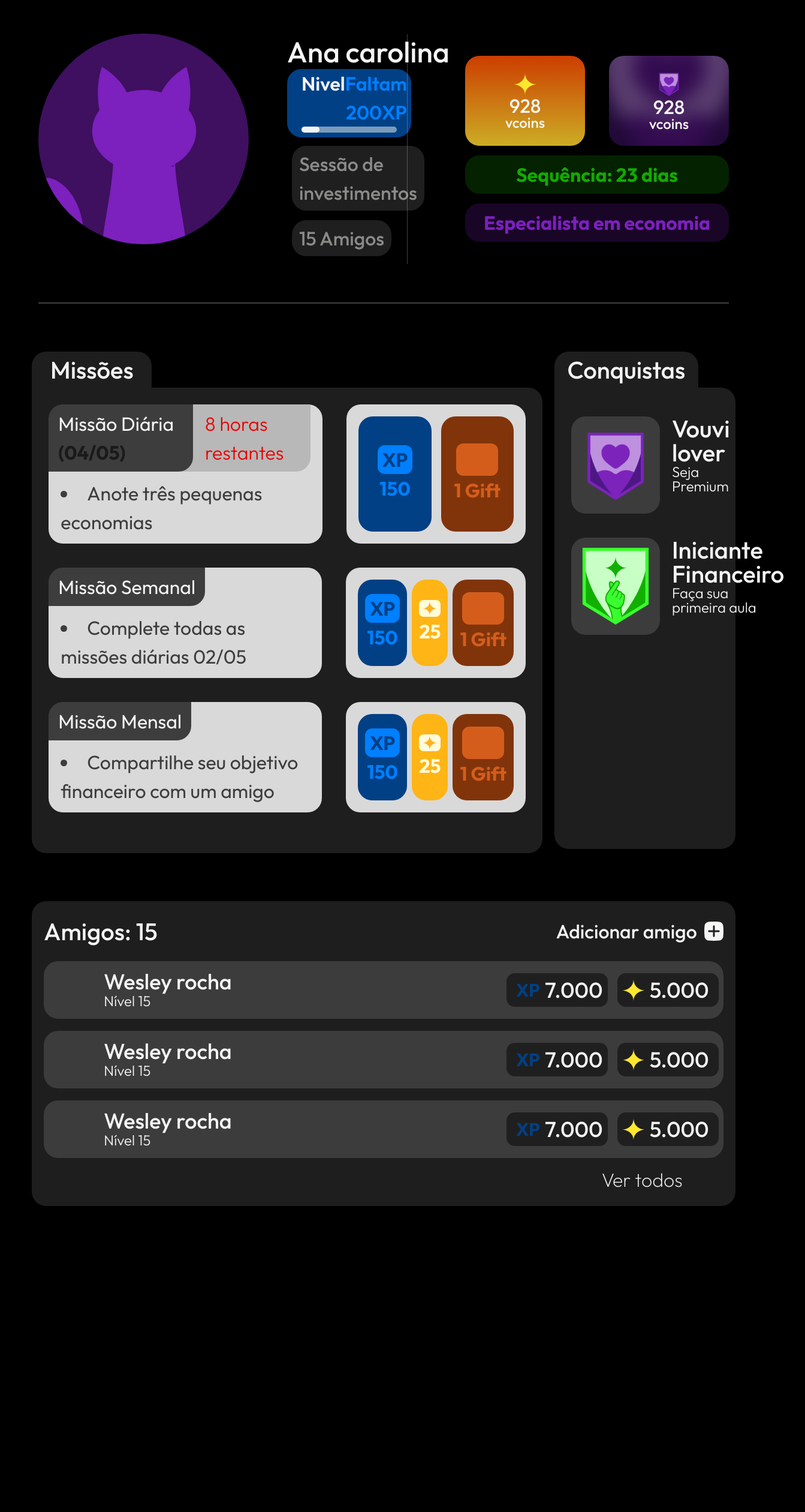
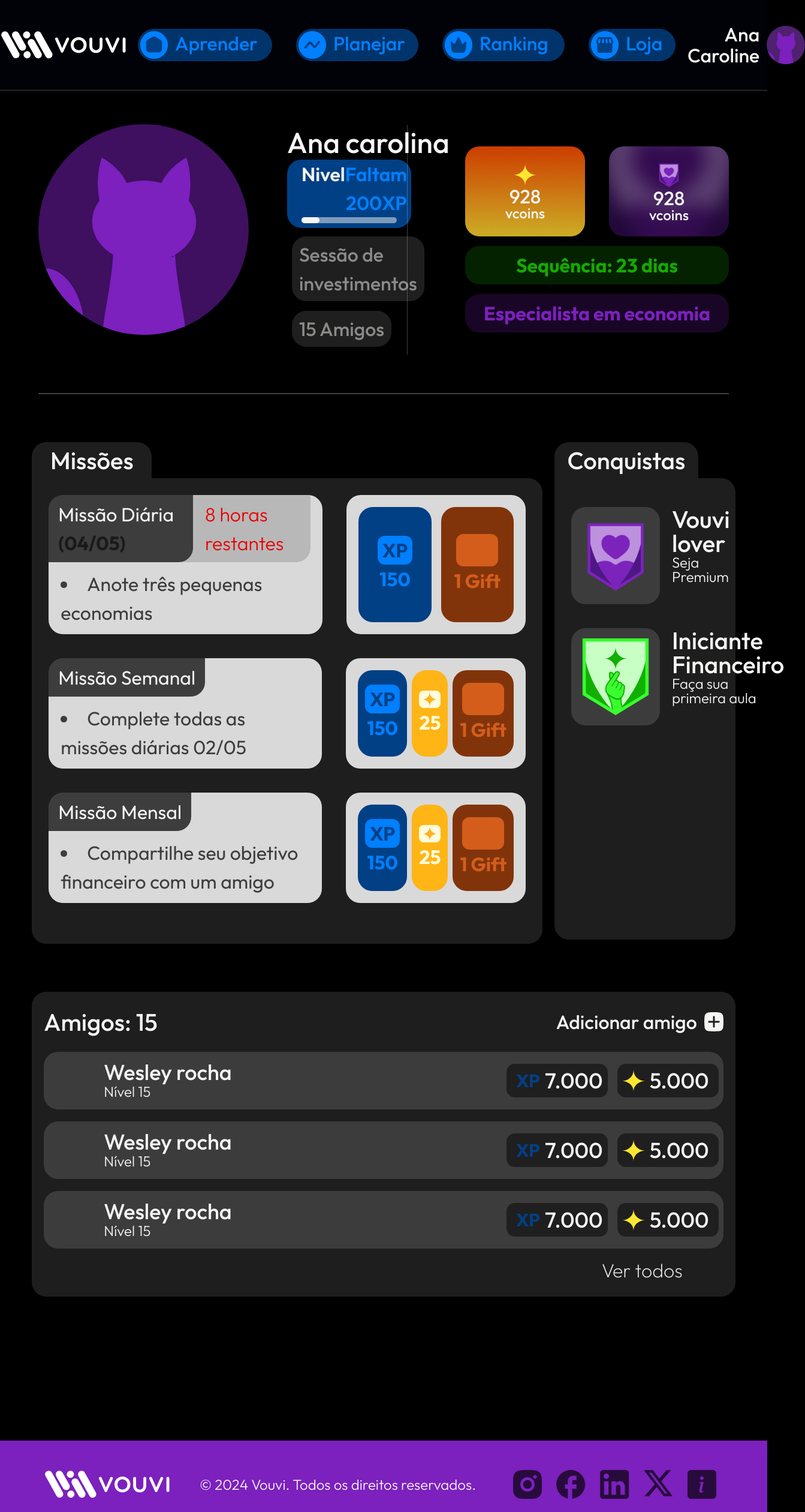
Before and after one commit to yanrafael/vouvi-frontend-client, a React (Vite) app: page /profile in a window 1280 px wide. Shown: the top 2520 px of the page at 60% size, 1343 px wide, since content can reach past the window. Before the commit the page ends 2010 px from the top, so only its background shows below. Built offline with nearby package versions, Linux system fonts and the light colour scheme; some icons are missing.

Commit message:
avatar-routes

```diff
--- a/src/App.jsx
+++ b/src/App.jsx
@@ -5,7 +5,7 @@ import Store from "./components/pages/Store/Store";
 import About from "./components/pages/About/About";
 import Profile from "./components/pages/profile/Profile";
 import Learn from "./components/pages/Learn/Learn";
-
+import Avatar from './components/pages/Avatar/Avatar'
 import { Route, Routes } from "react-router-dom";
 
 function App() {
@@ -21,6 +21,7 @@ function App() {
         <Route Component={About} path="/about" />
         <Route Component={Profile} path="/profile" />
         <Route Component={Learn} path="/learn" />
+        <Route Component={Avatar} path="/avatar" />
       </Routes>
     </>
   );
--- a/src/components/Header/HeaderIntern.jsx
+++ b/src/components/Header/HeaderIntern.jsx
@@ -191,7 +191,8 @@ function HeaderIntern() {
   );
 
   return (
-    <header className="flex items-center justify-around w-11/12 m-auto py-10">
+    <>
+      <header className="flex items-center justify-around w-full m-auto py-10 sticky backdrop-blur-sm top-0 left-0 z-10 bg-[rgba(2,2,11,0.80);]">
         <LogoWhite Name={VouviWord} width={"90px"} />
         <nav className="flex">
           <div onClick={() => IconStates(0)}>
@@ -253,8 +254,9 @@ function HeaderIntern() {
                 vcoinsvalue={"938"}
             /> */}
         </div>
-      <hr className="h-[1px] border-0 absolute w-[100%] bg-[#F5F5F442] mt-36 left-0" />
       </header>
+      <hr className="h-[1px] border-0  w-[100%] bg-[#F5F5F442] left-0 "/>
+    </>
   );
 }
 export default HeaderIntern;
--- a/src/components/pages/About/About.jsx
+++ b/src/components/pages/About/About.jsx
@@ -1,10 +1,14 @@
 import Top from "./Top"
 import Low from "./Low"
+import HeaderWhite from '../../Header/HeaderWhite'
+import Footer from "../../Footer/Footer"
 function About() {
     return (
         <>
+            <HeaderWhite/>
             <Top />
             <Low />
+            <Footer/>
         </>
     )
 }
--- a/src/components/pages/Avatar/AvatarColors.jsx
+++ b/src/components/pages/Avatar/AvatarColors.jsx
@@ -1,6 +1,6 @@
 import SecondaryButton from "../../Buttons/SecondaryButton"
 import { useState } from "react"
-
+import { Link } from "react-router-dom";
 function AvatarColors() {
 
     const Border = 'outline outline-[6px] outline-white'
@@ -35,7 +35,9 @@ function AvatarColors() {
                 <div style={{ backgroundColor: IconBorder === 4 ? Bg[4] : 'yellow' }} className={`rounded-full cursor-pointer w-14 h-14 transition-all duration-300 bg-yellow ${IconBorder === 4 ? Border : ''} `} onClick={() => IconStates(4)}></div>
                 <div style={{ backgroundColor: IconBorder === 5 ? Bg[5] : '#FF0084' }} className={`rounded-full cursor-pointer w-14 h-14 transition-all duration-300 bg-[#FF0084] ${IconBorder === 5 ? Border : ''} `} onClick={() => IconStates(5)}></div>
             </div>
-            <SecondaryButton color={'w-9/12 hover:bg-opacity-100 hover:text-primary-200 bg-white'} text={"Pronto!"} />
+            <Link className="w-full flex justify-center" to={'/profile'}>
+                <SecondaryButton color={'w-9/12 hover:bg-opacity-100 hover:text-primary-200 bg-white'} text={"Pronto!"} />
+            </Link>
         </div>
     )
 }
--- a/src/components/pages/profile/Profile.jsx
+++ b/src/components/pages/profile/Profile.jsx
@@ -1,13 +1,17 @@
-import Top from "./Top"
-import Mid from "./Mid"
-import Low from "./Low"
+import Top from "./Top";
+import Mid from "./Mid";
+import Low from "./Low";
+import HeaderIntern from "../../Header/HeaderIntern";
+import Footer from "../../Footer/Footer";
 function Profile() {
-    return (
-        <>
-            <Top />
-            <Mid/>
-            <Low friends={"15"}/>
-        </>
-    )
+  return (
+    <>
+      <HeaderIntern></HeaderIntern>
+      <Top />
+      <Mid />
+      <Low friends={"15"} />
+      <Footer></Footer>
+    </>
+  );
 }
-export default Profile
+export default Profile;
```
Lines whose indentation alone changed are shown as unchanged.
